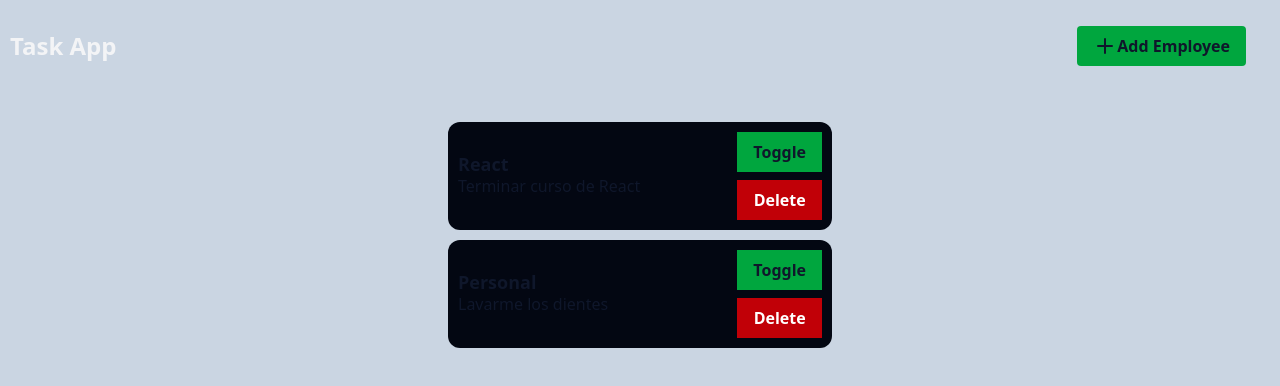
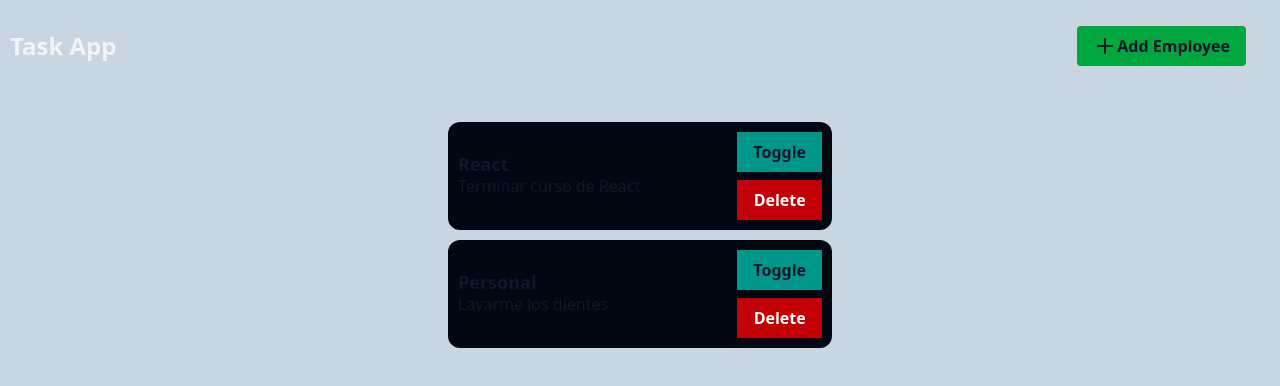
Before and after one commit to gonzagapa/TodoApp-React, a React (Vite) app: page / in a window 1280 px wide. Shown: the top 386 px of the page. Built offline with nearby package versions, Linux system fonts and the light colour scheme.

Commit message:
change toggle button background color

```diff
--- a/src/components/TodoItem.tsx
+++ b/src/components/TodoItem.tsx
@@ -17,7 +17,7 @@ export default function TodoItem({todo}:Props) {
             <p className={`line-clamp-1 ${todo.done ? "line-through": ""}`}>{todo.description}</p>
         </div>
         <div className="flex flex-col gap-2">
-            <button className="bg-green-600 hover:bg-green-500 text-while font-semibold py-2 px-4 cursor-pointer" onClick={()=> {dispatch({type:"[TODO] toggle", payload:todo})}}>Toggle</button>
+            <button className="bg-teal-600 hover:bg-teal-500 text-while font-semibold py-2 px-4 cursor-pointer" onClick={()=> {dispatch({type:"[TODO] toggle", payload:todo})}}>Toggle</button>
             <button className="bg-red-700 hover:bg-red-600 text-white font-semibold py-2 px-4 cursor-pointer" onClick={()=> {dispatch({type:"[TODO] delete", payload:todo})}}>Delete</button>
         </div>
     </div>
```
